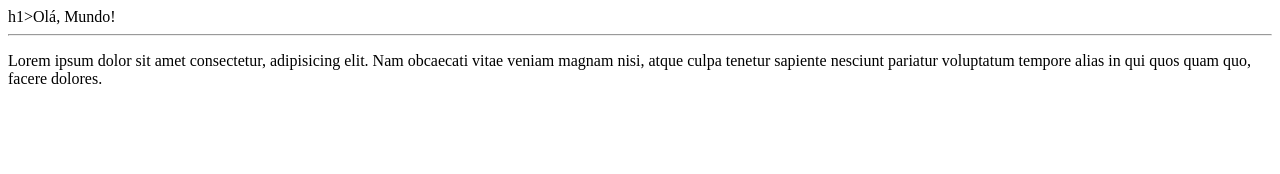
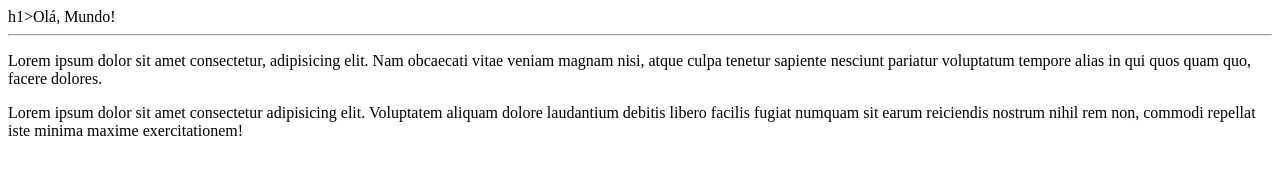
Before and after one commit to eusales/Ola-Mundo, a plain HTML site: page site-exemplo/index.html in a window 1280 px wide. Drawn offline with Linux system fonts and the light colour scheme.

Commit message:
Adicionei um paragrafo

```diff
--- a/site-exemplo/index.html
+++ b/site-exemplo/index.html
@@ -11,4 +11,5 @@
     h1>Olá, Mundo!</h1>
     <hr>
     <P>Lorem ipsum dolor sit amet consectetur, adipisicing elit. Nam obcaecati vitae veniam magnam nisi, atque culpa tenetur sapiente nesciunt pariatur voluptatum tempore alias in qui quos quam quo, facere dolores.</P>
+    <p>Lorem ipsum dolor sit amet consectetur adipisicing elit. Voluptatem aliquam dolore laudantium debitis libero facilis fugiat numquam sit earum reiciendis nostrum nihil rem non, commodi repellat iste minima maxime exercitationem!</p>
 </html>
```
